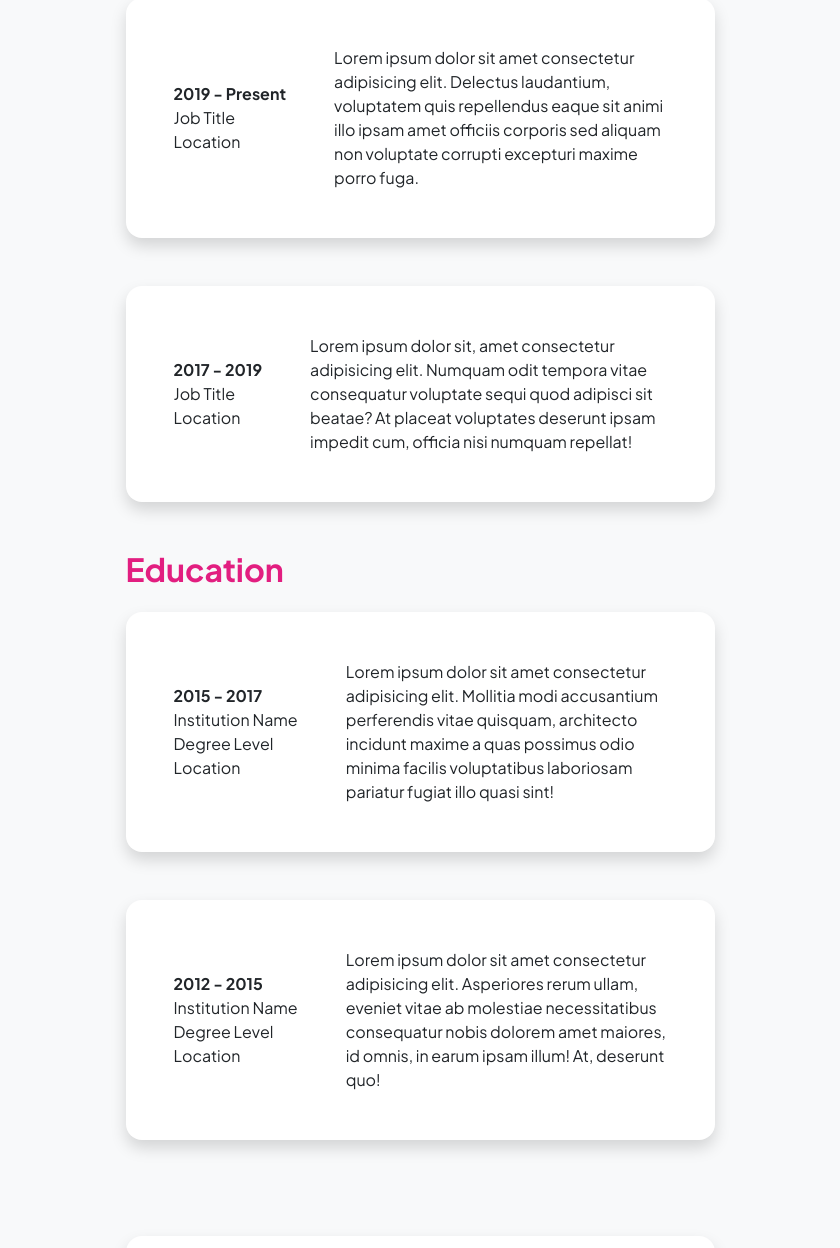
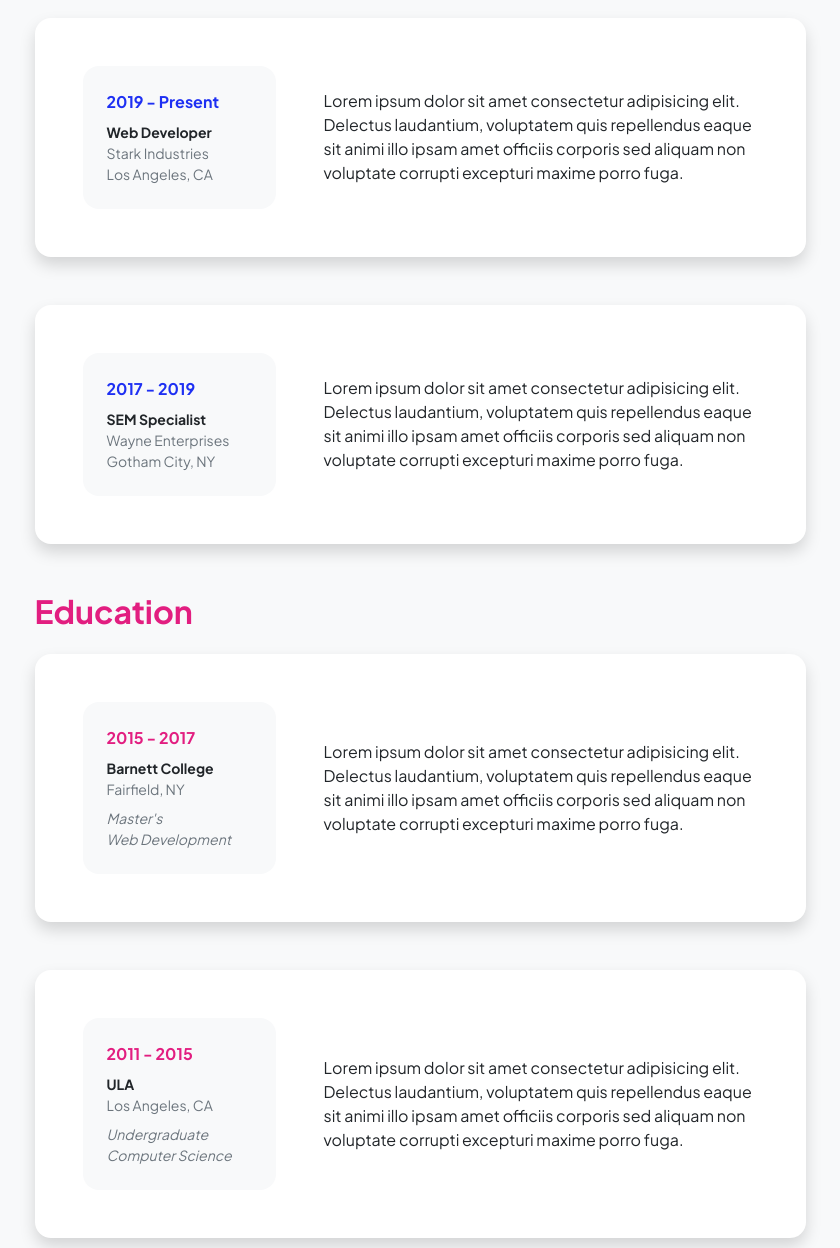
Before and after one commit to StartBootstrap/startbootstrap-personal, a plain HTML site: page resume.html in a window 1280 px wide. Shown: the part 290-1538 px from the top of the page, without its empty margins (220-1060 px from the left). Drawn offline with nearby package versions, Linux system fonts and the light colour scheme.

Commit message:
update bootstrap icons and resume page content

```diff
--- a/resume.html
+++ b/resume.html
@@ -5,7 +5,7 @@
         <meta name="viewport" content="width=device-width, initial-scale=1, shrink-to-fit=no" />
         <meta name="description" content="" />
         <meta name="author" content="" />
-        <title>Modern Business - Start Bootstrap Template</title>
+        <title>Personal - Start Bootstrap Template</title>
         <!-- Favicon-->
         <link rel="icon" type="image/x-icon" href="assets/favicon.ico" />
         <!-- Custom Google font-->
@@ -13,7 +13,7 @@
         <link rel="preconnect" href="https://fonts.gstatic.com" crossorigin />
         <link href="https://fonts.googleapis.com/css2?family=Plus+Jakarta+Sans:wght@100;200;300;400;500;600;700;800;900&amp;display=swap" rel="stylesheet" />
         <!-- Bootstrap icons-->
-        <link href="https://cdn.jsdelivr.net/npm/bootstrap-icons@1.5.0/font/bootstrap-icons.css" rel="stylesheet" />
+        <link href="https://cdn.jsdelivr.net/npm/bootstrap-icons@1.8.1/font/bootstrap-icons.css" rel="stylesheet" />
         <!-- Core theme CSS (includes Bootstrap)-->
         <link href="css/styles.css" rel="stylesheet" />
     </head>
@@ -40,36 +40,47 @@
                     <h1 class="display-5 fw-bolder mb-0"><span class="text-gradient d-inline">Resume</span></h1>
                 </div>
                 <div class="row gx-5 justify-content-center">
-                    <div class="col-xl-7">
+                    <div class="col-lg-11 col-xl-9 col-xxl-8">
                         <!-- Experience Section-->
                         <section>
                             <div class="d-flex align-items-center justify-content-between mb-4">
                                 <h2 class="text-primary fw-bolder mb-0">Experience</h2>
-                                <a class="btn btn-primary" href="#!">Download Resume</a>
+                                <!-- Download resume button-->
+                                <!-- Note: Set the link href target to a PDF file within your project-->
+                                <a class="btn btn-primary px-4 py-3" href="#!">
+                                    <div class="d-inline-block bi bi-download me-2"></div>
+                                    Download Resume
+                                </a>
                             </div>
                             <!-- Experience Card 1-->
                             <div class="card shadow border-0 rounded-4 mb-5">
                                 <div class="card-body p-5">
-                                    <div class="d-flex align-items-center">
-                                        <div class="flex-shrink-0 me-5">
-                                            <strong class="mb-2">2019 - Present</strong>
-                                            <div>Job Title</div>
-                                            <div>Location</div>
+                                    <div class="row align-items-center gx-5">
+                                        <div class="col text-center text-lg-start mb-4 mb-lg-0">
+                                            <div class="bg-light p-4 rounded-4">
+                                                <div class="text-primary fw-bolder mb-2">2019 - Present</div>
+                                                <div class="small fw-bolder">Web Developer</div>
+                                                <div class="small text-muted">Stark Industries</div>
+                                                <div class="small text-muted">Los Angeles, CA</div>
+                                            </div>
                                         </div>
-                                        <div>Lorem ipsum dolor sit amet consectetur adipisicing elit. Delectus laudantium, voluptatem quis repellendus eaque sit animi illo ipsam amet officiis corporis sed aliquam non voluptate corrupti excepturi maxime porro fuga.</div>
+                                        <div class="col-lg-8"><div>Lorem ipsum dolor sit amet consectetur adipisicing elit. Delectus laudantium, voluptatem quis repellendus eaque sit animi illo ipsam amet officiis corporis sed aliquam non voluptate corrupti excepturi maxime porro fuga.</div></div>
                                     </div>
                                 </div>
                             </div>
                             <!-- Experience Card 2-->
                             <div class="card shadow border-0 rounded-4 mb-5">
                                 <div class="card-body p-5">
-                                    <div class="d-flex align-items-center">
-                                        <div class="flex-shrink-0 me-5">
-                                            <strong class="mb-2">2017 - 2019</strong>
-                                            <div>Job Title</div>
-                                            <div>Location</div>
+                                    <div class="row align-items-center gx-5">
+                                        <div class="col text-center text-lg-start mb-4 mb-lg-0">
+                                            <div class="bg-light p-4 rounded-4">
+                                                <div class="text-primary fw-bolder mb-2">2017 - 2019</div>
+                                                <div class="small fw-bolder">SEM Specialist</div>
+                                                <div class="small text-muted">Wayne Enterprises</div>
+                                                <div class="small text-muted">Gotham City, NY</div>
+                                            </div>
                                         </div>
-                                        <div>Lorem ipsum dolor sit, amet consectetur adipisicing elit. Numquam odit tempora vitae consequatur voluptate sequi quod adipisci sit beatae? At placeat voluptates deserunt ipsam impedit cum, officia nisi numquam repellat!</div>
+                                        <div class="col-lg-8"><div>Lorem ipsum dolor sit amet consectetur adipisicing elit. Delectus laudantium, voluptatem quis repellendus eaque sit animi illo ipsam amet officiis corporis sed aliquam non voluptate corrupti excepturi maxime porro fuga.</div></div>
                                     </div>
                                 </div>
                             </div>
@@ -80,28 +91,42 @@
                             <!-- Education Card 1-->
                             <div class="card shadow border-0 rounded-4 mb-5">
                                 <div class="card-body p-5">
-                                    <div class="d-flex align-items-center">
-                                        <div class="flex-shrink-0 me-5">
-                                            <strong class="mb-2">2015 - 2017</strong>
-                                            <div>Institution Name</div>
-                                            <div>Degree Level</div>
-                                            <div>Location</div>
+                                    <div class="row align-items-center gx-5">
+                                        <div class="col text-center text-lg-start mb-4 mb-lg-0">
+                                            <div class="bg-light p-4 rounded-4">
+                                                <div class="text-secondary fw-bolder mb-2">2015 - 2017</div>
+                                                <div class="mb-2">
+                                                    <div class="small fw-bolder">Barnett College</div>
+                                                    <div class="small text-muted">Fairfield, NY</div>
+                                                </div>
+                                                <div class="fst-italic">
+                                                    <div class="small text-muted">Master's</div>
+                                                    <div class="small text-muted">Web Development</div>
+                                                </div>
+                                            </div>
                                         </div>
-                                        <div>Lorem ipsum dolor sit amet consectetur adipisicing elit. Mollitia modi accusantium perferendis vitae quisquam, architecto incidunt maxime a quas possimus odio minima facilis voluptatibus laboriosam pariatur fugiat illo quasi sint!</div>
+                                        <div class="col-lg-8"><div>Lorem ipsum dolor sit amet consectetur adipisicing elit. Delectus laudantium, voluptatem quis repellendus eaque sit animi illo ipsam amet officiis corporis sed aliquam non voluptate corrupti excepturi maxime porro fuga.</div></div>
                                     </div>
                                 </div>
                             </div>
                             <!-- Education Card 2-->
                             <div class="card shadow border-0 rounded-4 mb-5">
                                 <div class="card-body p-5">
-                                    <div class="d-flex align-items-center">
-                                        <div class="flex-shrink-0 me-5">
-                                            <strong class="mb-2">2012 - 2015</strong>
-                                            <div>Institution Name</div>
-                                            <div>Degree Level</div>
-                                            <div>Location</div>
+                                    <div class="row align-items-center gx-5">
+                                        <div class="col text-center text-lg-start mb-4 mb-lg-0">
+                                            <div class="bg-light p-4 rounded-4">
+                                                <div class="text-secondary fw-bolder mb-2">2011 - 2015</div>
+                                                <div class="mb-2">
+                                                    <div class="small fw-bolder">ULA</div>
+                                                    <div class="small text-muted">Los Angeles, CA</div>
+                                                </div>
+                                                <div class="fst-italic">
+                                                    <div class="small text-muted">Undergraduate</div>
+                                                    <div class="small text-muted">Computer Science</div>
+                                                </div>
+                                            </div>
                                         </div>
-                                        <div>Lorem ipsum dolor sit amet consectetur adipisicing elit. Asperiores rerum ullam, eveniet vitae ab molestiae necessitatibus consequatur nobis dolorem amet maiores, id omnis, in earum ipsam illum! At, deserunt quo!</div>
+                                        <div class="col-lg-8"><div>Lorem ipsum dolor sit amet consectetur adipisicing elit. Delectus laudantium, voluptatem quis repellendus eaque sit animi illo ipsam amet officiis corporis sed aliquam non voluptate corrupti excepturi maxime porro fuga.</div></div>
                                     </div>
                                 </div>
                             </div>
@@ -119,12 +144,12 @@
                                             <div class="feature bg-primary bg-gradient-primary-to-secondary text-white rounded-3 me-3"><i class="bi bi-tools"></i></div>
                                             <h3 class="fw-bolder mb-0"><span class="text-gradient d-inline">Professional Skills</span></h3>
                                         </div>
-                                        <div class="row row-cols-1 row-cols-md-3 gx-4 mb-4">
+                                        <div class="row row-cols-1 row-cols-md-3 mb-4">
                                             <div class="col mb-4 mb-md-0"><div class="d-flex align-items-center bg-light rounded-4 p-3 h-100">SEO/SEM Marketing</div></div>
                                             <div class="col mb-4 mb-md-0"><div class="d-flex align-items-center bg-light rounded-4 p-3 h-100">Statistical Analysis</div></div>
                                             <div class="col"><div class="d-flex align-items-center bg-light rounded-4 p-3 h-100">Web Development</div></div>
                                         </div>
-                                        <div class="row row-cols-1 row-cols-md-3 gx-4">
+                                        <div class="row row-cols-1 row-cols-md-3">
                                             <div class="col mb-4 mb-md-0"><div class="d-flex align-items-center bg-light rounded-4 p-3 h-100">Network Security</div></div>
                                             <div class="col mb-4 mb-md-0"><div class="d-flex align-items-center bg-light rounded-4 p-3 h-100">Adobe Software Suite</div></div>
                                             <div class="col"><div class="d-flex align-items-center bg-light rounded-4 p-3 h-100">User Interface Design</div></div>
@@ -136,12 +161,12 @@
                                             <div class="feature bg-primary bg-gradient-primary-to-secondary text-white rounded-3 me-3"><i class="bi bi-code-slash"></i></div>
                                             <h3 class="fw-bolder mb-0"><span class="text-gradient d-inline">Languages</span></h3>
                                         </div>
-                                        <div class="row row-cols-1 row-cols-md-3 gx-4 mb-4">
+                                        <div class="row row-cols-1 row-cols-md-3 mb-4">
                                             <div class="col mb-4 mb-md-0"><div class="d-flex align-items-center bg-light rounded-4 p-3 h-100">HTML</div></div>
                                             <div class="col mb-4 mb-md-0"><div class="d-flex align-items-center bg-light rounded-4 p-3 h-100">CSS</div></div>
                                             <div class="col"><div class="d-flex align-items-center bg-light rounded-4 p-3 h-100">JavaScript</div></div>
                                         </div>
-                                        <div class="row row-cols-1 row-cols-md-3 gx-4">
+                                        <div class="row row-cols-1 row-cols-md-3">
                                             <div class="col mb-4 mb-md-0"><div class="d-flex align-items-center bg-light rounded-4 p-3 h-100">Python</div></div>
                                             <div class="col mb-4 mb-md-0"><div class="d-flex align-items-center bg-light rounded-4 p-3 h-100">Ruby</div></div>
                                             <div class="col"><div class="d-flex align-items-center bg-light rounded-4 p-3 h-100">Node.js</div></div>
```
Also changed, not shown: contact.html (+1 -1 lines), index.html (+1 -1 lines), projects.html (+2 -2 lines).
